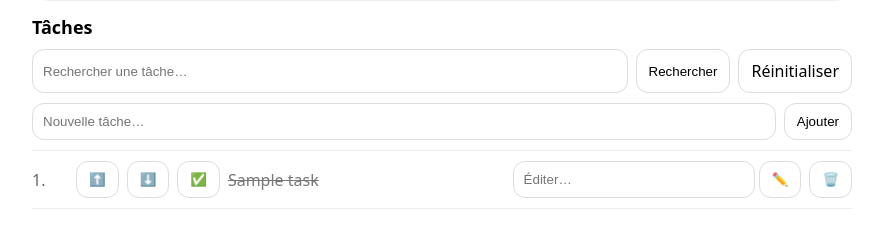
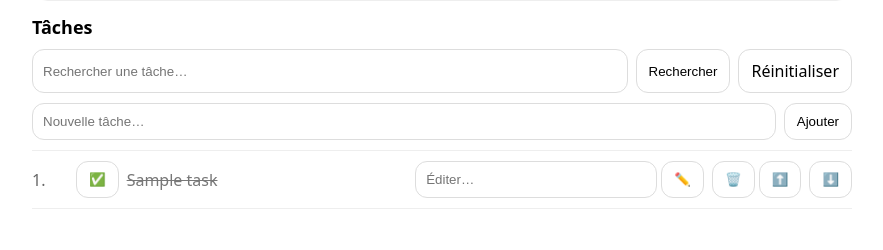
Before and after one commit to peninpalenzuelam-rgb/mission1-taches, a Flask app: template templates/index.html in a window 1280 px wide. Shown: the part 358-608 px from the top of the page, without its empty margins (198-1081 px from the left). Run offline with Flask 3, Linux system fonts and the light colour scheme; the template is opened without the code that fills it: most values are stand-ins (such as "Sample title", 1, 10 or a date in 2020).

Commit message:
Update homepage buttons

```diff
--- a/templates/index.html
+++ b/templates/index.html
@@ -132,9 +132,6 @@
             <div class="row">
               <div class="num">{{ display_id }}.</div>
 
-              <form method="post" action="/up/{{ display_id }}"><button class="btn" type="submit">⬆️</button></form>
-              <form method="post" action="/down/{{ display_id }}"><button class="btn" type="submit">⬇️</button></form>
-
               <form method="post" action="/toggle/{{ display_id }}">
                 <button class="btn" type="submit">{{ "✅" if task.done else "⬜️" }}</button>
               </form>
@@ -148,6 +145,8 @@
 
               <form method="post" action="/delete/{{ display_id }}" onsubmit="return confirm('Supprimer ?');">
                 <button class="btn" type="submit">🗑️</button>
+                <form method="post" action="/up/{{ display_id }}"><button class="btn" type="submit">⬆️</button></form>
+              <form method="post" action="/down/{{ display_id }}"><button class="btn" type="submit">⬇️</button></form>
               </form>
             </div>
           {% endfor %}
```
